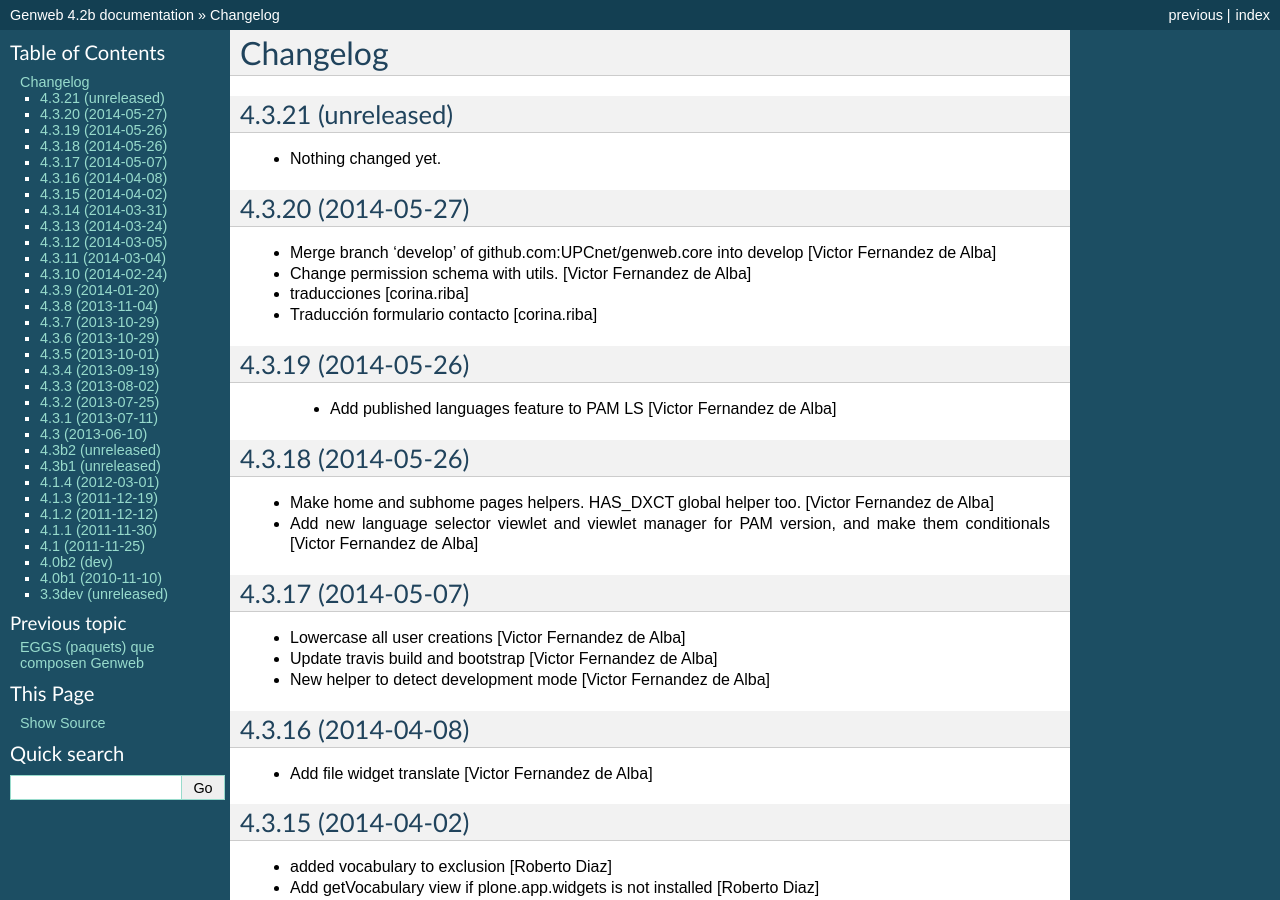
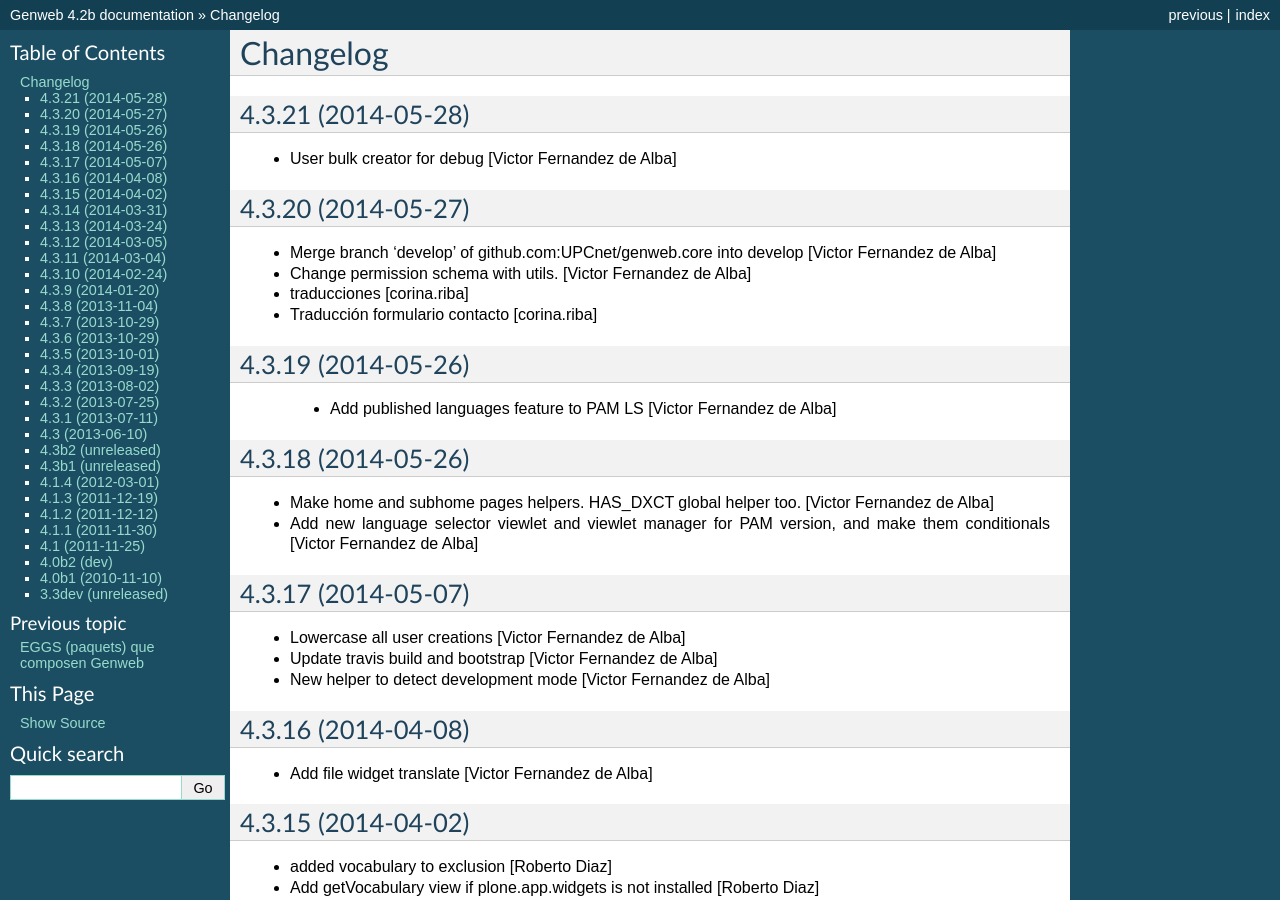
Before and after one commit to UPCnet/genweb.core, a Sphinx documentation site: the page built from docs/HISTORY.rst, in a window 1280 px wide and 900 px high. Built offline with Sphinx 7.4.7, drawn with Linux system fonts in a browser that asks for light colours.

Commit message:
Preparing release 4.3.21

```diff
--- a/docs/HISTORY.rst
+++ b/docs/HISTORY.rst
@@ -1,11 +1,10 @@
 Changelog
 =========
 
-4.3.21 (unreleased)
+4.3.21 (2014-05-28)
 -------------------
 
-- Nothing changed yet.
-
+* User bulk creator for debug [Victor Fernandez de Alba]
 
 4.3.20 (2014-05-27)
 -------------------
--- a/setup.py
+++ b/setup.py
@@ -1,7 +1,7 @@
 from setuptools import setup, find_packages
 import os
 
-version = '4.3.21.dev0'
+version = '4.3.21'
 
 README = open("README.rst").read()
 HISTORY = open(os.path.join("docs", "HISTORY.rst")).read()
```
